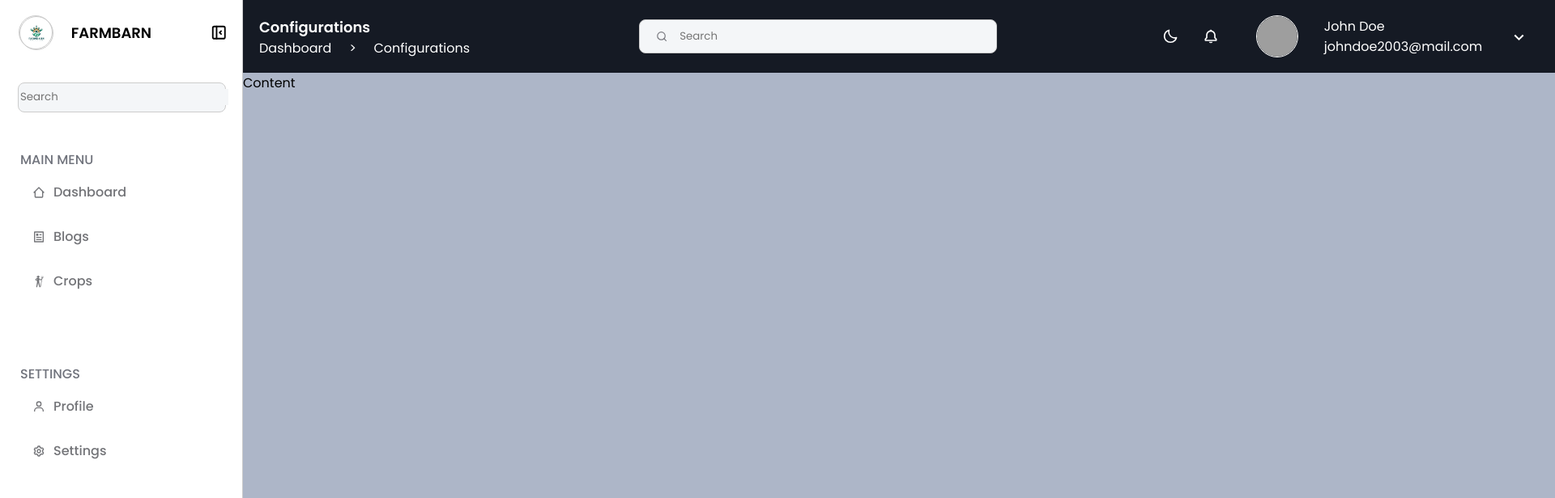
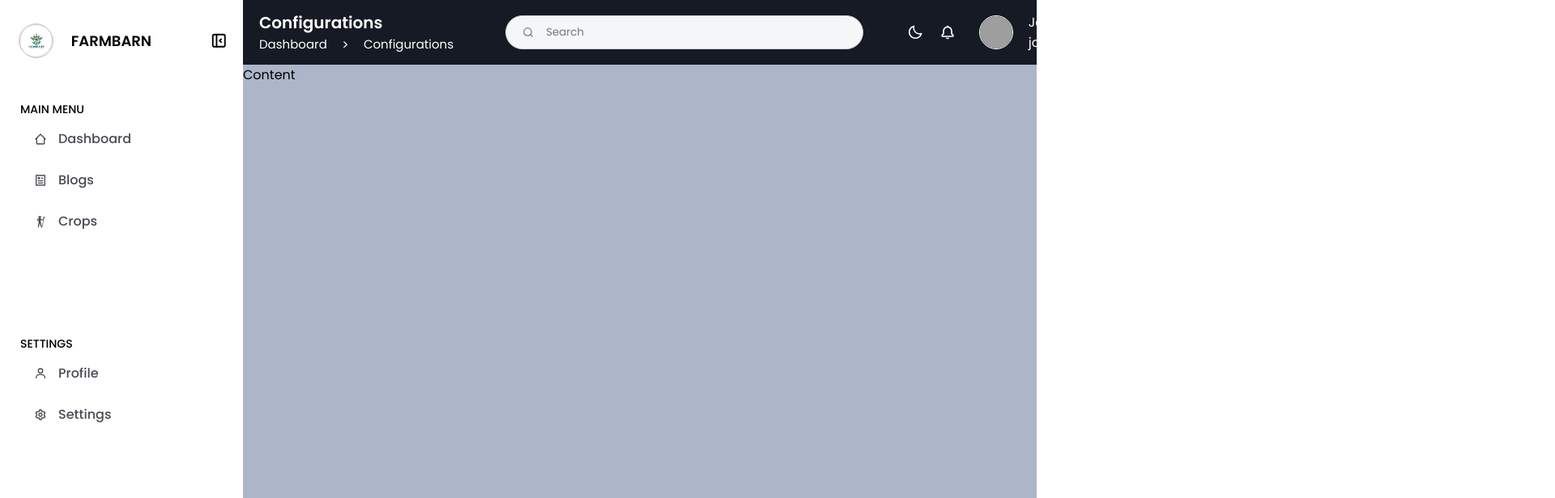
Before and after one commit to prasadsawant7/mini_project_2a, a React (Vite) app: page / in a window 1280 px wide. Shown: the top 616 px of the page at 81% size, 1920 px wide, since content can reach past the window. Built offline with nearby package versions, Linux system fonts and the light colour scheme; grey boxes are pictures that could not be loaded.

Commit message:
Redesigned some components

```diff
--- a/src/client/components/Navbar/Navbar.css
+++ b/src/client/components/Navbar/Navbar.css
@@ -1,38 +1,53 @@
 .navbar {
-    background-color: #151A24;
+  background-color: #151a24;
   color: white;
   max-width: 1620px;
   display: grid;
-    grid-template-columns: 300px 820px 50px 50px 400px;
-    grid-template-rows: 90px;
+  grid-template-columns: 280px 530px 40px 40px 340px;
+  grid-template-rows: 80px;
   grid-template-areas: "page-details search theme notification account-details";
 }
 
 .navbar .page-details {
   display: flex;
   flex-direction: column;
-    padding: 20px;
+  justify-content: center;
+  padding: 10px 20px;
 }
 
 .navbar .page-details .page-name {
-    font-size: 18px;
+  font-size: 20px;
   font-weight: 600;
 }
 
 .navbar .page-details .bread-crumbs {
   display: flex;
   justify-content: space-between;
+  flex-wrap: wrap;
 }
 
 .navbar .page-details .crumb {
   cursor: pointer;
+  font-size: 15px;
+}
+
+.navbar .search {
+  grid-area: search;
+  display: grid;
+  place-items: center;
 }
 
 .navbar .search .search-bar {
   display: flex;
   justify-content: flex-start;
+  align-items: center;
+  background-color: #f4f6f8;
+  color: #78797f;
+  border: 1px solid #ccc;
+  width: 400px;
+  height: 30px;
+  border-radius: 50px;
   padding: 5px 20px;
-    width: 400px;
 }
 
 .navbar .search .search-bar input[type="search"] {
@@ -41,6 +56,10 @@
   justify-content: center;
   align-items: center;
   margin: 0px 15px;
+  background-color: #f4f6f8;
+  color: #78797f;
+  border: none;
+  outline: 0;
 }
 
 .navbar .theme,
@@ -62,14 +81,14 @@
   display: flex;
   justify-content: center;
   align-items: center;
-    width: 50px;
-    height: 50px;
+  width: 40px;
+  height: 40px;
   border-radius: 50%;
 }
 
 .navbar .account-details .profile-image img {
-    width: 50px;
-    height: 50px;
+  width: 40px;
+  height: 40px;
   border-radius: 50%;
   border: 1px solid #fff;
 }
--- a/src/client/components/Navbar/Navbar.jsx
+++ b/src/client/components/Navbar/Navbar.jsx
@@ -1,15 +1,17 @@
-import Search from "../Sidebar/Search";
+import Search from "./Search";
 import { BiMoon, BiBell, BiChevronDown } from "react-icons/bi";
 import "./Navbar.css";
 
 export default function () {
+  const expandProfile = () => {};
+
   return (
     <div className="navbar">
       <div className="page-details">
         <div className="page-name">Configurations</div>
         <div className="bread-crumbs">
           <div className="crumb">Dashboard</div>
-          &gt;
+          <div className="next">&gt;</div>
           <div className="crumb">Configurations</div>
         </div>
       </div>
@@ -22,14 +24,17 @@ export default function () {
       </div>
       <div className="account-details">
         <div className="profile-image">
-          <img src="../../../../public/assets/icons/dark_logo.ico" alt="Profile Image" />
+          <img
+            src="../../../../public/assets/icons/dark_logo.ico"
+            alt="Profile Image"
+          />
         </div>
         <div className="profile-data">
           <div className="profile-name">John Doe</div>
           <div className="profile-email">johndoe2003@mail.com</div>
         </div>
         <div className="profile-expand">
-          <BiChevronDown />
+          <BiChevronDown onClick={expandProfile} />
         </div>
       </div>
     </div>
--- a/src/client/components/Sidebar/MainMenu.jsx
+++ b/src/client/components/Sidebar/MainMenu.jsx
@@ -9,7 +9,7 @@ export default function MainMenu() {
       <div className="section-header">Main Menu</div>
       <div className="menu-items">
         <NavLink path="#">
-          <div className="item">
+          <div className="item" id="dashboard">
             <div className="item-icon">
               <BiHomeAlt2 />
             </div>
@@ -19,7 +19,7 @@ export default function MainMenu() {
           </div>
         </NavLink>
         <NavLink path="#">
-          <div className="item">
+          <div className="item" id="blogs">
             <div className="item-icon">
               <RiArticleLine />
             </div>
@@ -29,7 +29,7 @@ export default function MainMenu() {
           </div>
         </NavLink>
         <NavLink path="#">
-          <div className="item">
+          <div className="item" id="crops">
             <div className="item-icon">
               <GiFarmer />
             </div>
--- a/src/client/components/Sidebar/Settings.jsx
+++ b/src/client/components/Sidebar/Settings.jsx
@@ -7,7 +7,7 @@ export default function Settings() {
       <div className="section-header">Settings</div>
       <div className="menu-items">
         <NavLink path="#">
-          <div className="item">
+          <div className="item" id="profile">
             <div className="item-icon">
               <BiUser />
             </div>
@@ -17,7 +17,7 @@ export default function Settings() {
           </div>
         </NavLink>
         <NavLink path="#">
-          <div className="item">
+          <div className="item" id="settings">
             <div className="item-icon">
               <BiCog />
             </div>
--- a/src/client/components/Sidebar/Sidebar.css
+++ b/src/client/components/Sidebar/Sidebar.css
@@ -1,10 +1,8 @@
 .sidebar {
   display: grid;
-  max-width: 300px;
-  height: 100vh;
   grid-template-columns: 300px;
-  grid-template-rows: 80px 80px 265px 265px 50px 50px;
-  grid-template-areas: "head" "search" "main-menu" "settings" "help-center" "logout";
+  grid-template-rows: 100px 290px 290px 50px 50px;
+  grid-template-areas: "head" "main-menu" "settings" "help-center" "logout";
   border-right: 1px solid #ccc;
 }
 
@@ -40,45 +38,19 @@
   font-size: 22.5px;
 }
 
-.search {
-  grid-area: search;
-  display: grid;
-  place-items: center;
-}
-.search .search-bar {
-  display: flex;
-  justify-content: space-evenly;
-  align-items: center;
-  background-color: #f4f6f8;
-  color: #78797f;
-  border: 1px solid #ccc;
-  width: 250px;
-  height: 30px;
-  border-radius: 8px;
-  padding: 2.5px;
-}
-.search .search-bar input[type="search"] {
-  background-color: #f4f6f8;
-  color: #78797f;
-  border: none;
-  outline: 0;
-}
-
 .main-menu {
   grid-area: main-menu;
   padding: 25px;
 }
 .main-menu .section-header,
 .settings .section-header {
-  font-size: 16px;
+  font-size: 14px;
   font-weight: 500;
-  color: #70737c;
+  color: #000000;
   text-transform: uppercase;
 }
 .main-menu .menu-items,
-.settings .menu-items,
-.help-center .menu-items,
-.logout .menu-items {
+.settings .menu-items {
   display: flex;
   flex-direction: column;
   justify-content: center;
@@ -88,22 +60,126 @@
 .settings .menu-items a,
 .help-center .menu-items a,
 .logout .menu-items a {
-  color: #737478;
+  color: #484b53;
   text-decoration: none;
 }
-.main-menu .menu-items .item,
-.settings .menu-items .item,
-.help-center .menu-items .item,
-.logout .menu-items .item {
-  width: 100%;
+
+.main-menu .menu-items a,
+.settings .menu-items a {
+  display: grid;
+  place-items: center;
+}
+
+.main-menu .menu-items #dashboard {
+  display: grid;
+  grid-template-columns: 45px 120px;
+  grid-template-areas: "dash-icon dash-text";
+  padding: 8px 2px;
+  margin: 5px 0px;
+  border-radius: 10px;
+  font-weight: 600;
+}
+.main-menu .menu-items #dashboard .item-icon {
+  grid-area: dash-icon;
   display: flex;
-  justify-content: space-around;
+  justify-content: center;
   align-items: center;
-  padding: 5px 10px;
-  margin: 10px 0px;
-  border-radius: 6px;
-  cursor: pointer;
 }
+.main-menu .menu-items #dashboard .item-name {
+  grid-area: dash-text;
+  display: flex;
+  justify-content: flex-start;
+  align-items: center;
+}
+
+.main-menu .menu-items #blogs {
+  display: grid;
+  grid-template-columns: 45px 120px;
+  grid-template-areas: "blog-icon blog-text";
+  padding: 8px 2px;
+  margin: 5px 0px;
+  border-radius: 10px;
+  font-weight: 600;
+}
+.main-menu .menu-items #blogs .item-icon {
+  grid-area: blog-icon;
+  display: flex;
+  justify-content: center;
+  align-items: center;
+}
+.main-menu .menu-items #blogs .item-name {
+  grid-area: blog-text;
+  display: flex;
+  justify-content: flex-start;
+  align-items: center;
+}
+
+.main-menu .menu-items #crops {
+  display: grid;
+  grid-template-columns: 45px 120px;
+  grid-template-areas: "crop-icon crop-text";
+  padding: 8px 2px;
+  margin: 5px 0px;
+  border-radius: 10px;
+  font-weight: 600;
+}
+.main-menu .menu-items #crops .item-icon {
+  grid-area: crop-icon;
+  display: flex;
+  justify-content: center;
+  align-items: center;
+}
+.main-menu .menu-items #crops .item-name {
+  grid-area: crop-text;
+  display: flex;
+  justify-content: flex-start;
+  align-items: center;
+}
+
+.settings .menu-items #profile {
+  display: grid;
+  grid-template-columns: 45px 120px;
+  grid-template-areas: "prof-icon prof-text";
+  padding: 8px 2px;
+  margin: 5px 0px;
+  border-radius: 10px;
+  font-weight: 600;
+}
+.settings .menu-items #profile .item-icon {
+  grid-area: prof-icon;
+  display: flex;
+  justify-content: center;
+  align-items: center;
+}
+.settings .menu-items #profile .item-name {
+  grid-area: prof-text;
+  display: flex;
+  justify-content: flex-start;
+  align-items: center;
+}
+
+.settings .menu-items #settings {
+  display: grid;
+  grid-template-columns: 45px 120px;
+  grid-template-areas: "set-icon set-text";
+  padding: 8px 2px;
+  margin: 5px 0px;
+  border-radius: 10px;
+  font-weight: 600;
+}
+.settings .menu-items #settings .item-icon {
+  grid-area: set-icon;
+  display: flex;
+  justify-content: center;
+  align-items: center;
+}
+.settings .menu-items #settings .item-name {
+  grid-area: set-text;
+  display: flex;
+  justify-content: flex-start;
+  align-items: center;
+}
+
 .main-menu .menu-items .item:hover,
 .settings .menu-items .item:hover,
 .help-center .menu-items .item:hover,
@@ -114,12 +190,8 @@
 }
 .main-menu .menu-items .item .item-icon,
 .settings .menu-items .item .item-icon,
-.help-center .menu-items .item .item-icon,
-.logout .menu-items .item .item-icon,
 .main-menu .menu-items .item .item-name,
-.settings .menu-items .item .item-name,
-.help-center .menu-items .item .item-name,
-.logout .menu-items .item .item-name {
+.settings .menu-items .item .item-name {
   display: flex;
   justify-content: center;
   align-items: center;
@@ -133,22 +205,38 @@
 
 .help-center {
   grid-area: help-center;
-}
-.help-center .menu-items .item {
-  padding-right: 40px;
-}
-.help-center .menu-items,
-.logout .menu-items {
-  width: 250px;
-  height: 40px;
-  border-radius: 8px;
-  position: relative;
-  left: 25px;
+  display: grid;
+  place-items: center;
 }
 
 .logout {
   grid-area: logout;
+  display: grid;
+  place-items: center;
 }
+
+.help-center .menu-items .item,
 .logout .menu-items .item {
-  padding-right: 40px;
+  display: grid;
+  grid-template-columns: 65px 205px;
+  grid-template-areas: "help-icon help-text";
+  padding: 10px 5px;
+  border-radius: 10px;
+  font-weight: 600;
 }
+
+.help-center .menu-items .item .item-icon,
+.logout .menu-items .item .item-icon {
+  grid-area: help-icon;
+  display: flex;
+  justify-content: center;
+  align-items: center;
+}
+
+.help-center .menu-items .item .item-name,
+.logout .menu-items .item .item-name {
+  grid-area: help-text;
+  display: flex;
+  justify-content: flex-start;
+  align-items: center;
+}
--- a/src/client/components/Sidebar/Sidebar.jsx
+++ b/src/client/components/Sidebar/Sidebar.jsx
@@ -1,6 +1,5 @@
 import "./Sidebar.css";
 import Head from "./Head";
-import Search from "./Search";
 import MainMenu from "./MainMenu";
 import Settings from "./Settings";
 import HelpCenter from "./HelpCenter";
@@ -12,7 +11,6 @@ export default function Sidebar() {
     <>
       <div className="sidebar">
         <Head />
-        <Search />
         <MainMenu />
         <Settings />
         <HelpCenter />
@@ -20,9 +18,7 @@ export default function Sidebar() {
       </div>
       <div className="main-content">
         <Navbar />
-        <div className="content">
-          Content
-        </div>
+        <div className="content">Content</div>
       </div>
     </>
   );
--- a/src/client/index.css
+++ b/src/client/index.css
@@ -8,25 +8,40 @@ body,
   font-family: "Poppins";
 }
 
+html,
+body {
+  width: 100%;
+  height: 100%;
+}
+
 .app {
+  width: 100%;
+  height: 100vh;
   display: grid;
-  grid-template-columns: 300px 1620px;
+  grid-template-columns: 300px 1250px;
+  background-color: red;
   grid-template-areas: "sidebar main-content";
+  overflow-x: hidden;
 }
 
 .sidebar {
+  background-color: #ffffff;
   grid-area: sidebar;
+  width: 300px;
+  height: 100%;
 }
 
 .main-content {
   grid-area: main-content;
-  background-color: #ADB6C8;
+  background-color: #adb6c8;
+  width: 100%;
+  height: 100%;
   display: grid;
-  grid-template-rows: 90px 700px;
+  grid-template-rows: 80px 712px;
   grid-template-areas: "navbar" "content";
 }
 
 .content {
-  max-width: 1600px;
-  height: 90vh;
+  width: 100%;
+  height: 100%;
 }
```
Also changed, not shown: src/client/components/Navbar/Search.jsx (renamed from src/client/components/Sidebar/Search.jsx). Lines whose indentation alone changed are shown as unchanged.
